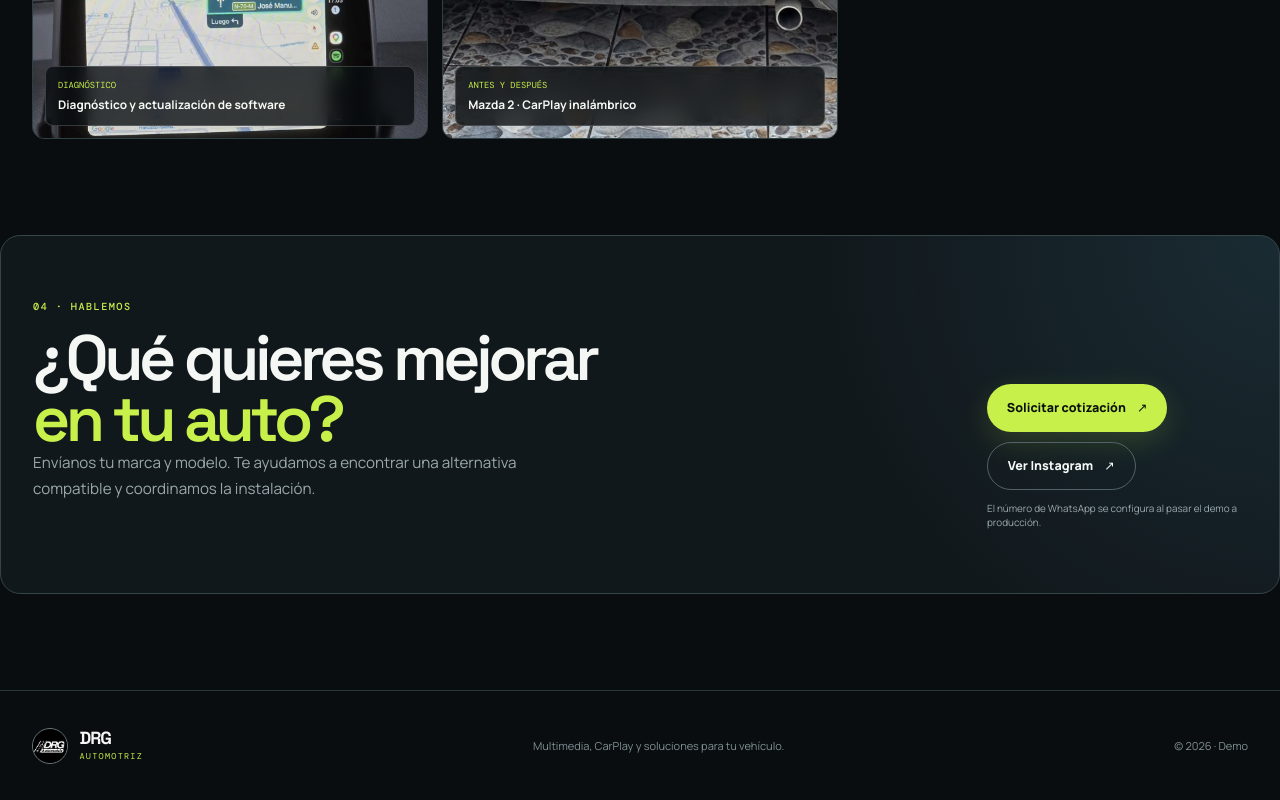
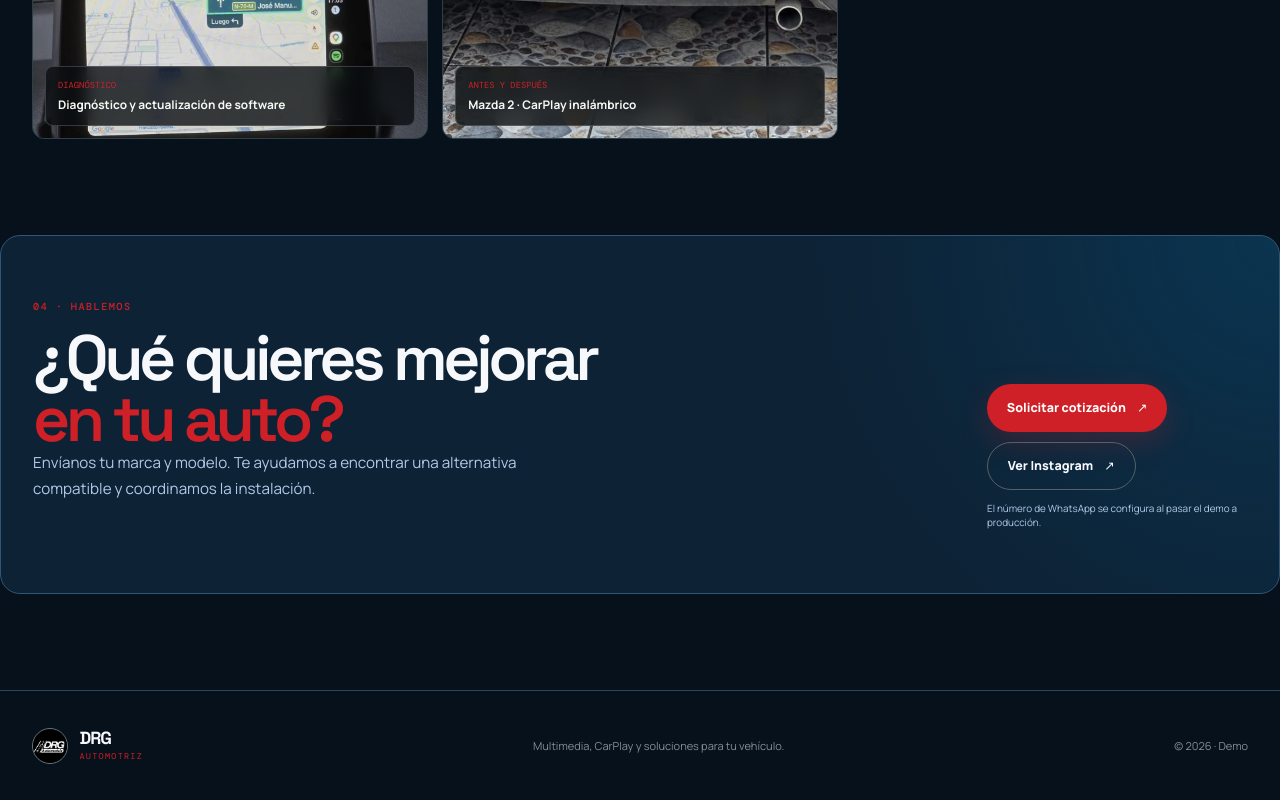
Before and after one commit to nicomico82-code/drg-automotriz-demo, a React (Vite) app: page / in a window 1280 px wide. Shown: the part 4549-5349 px from the top of the page. Built offline with nearby package versions, Linux system fonts and the light colour scheme.

Commit message:
Align DRG palette with brand mockup

```diff
--- a/src/styles.css
+++ b/src/styles.css
@@ -1,25 +1,25 @@
 @import url('https://fonts.googleapis.com/css2?family=DM+Mono:wght@400;500&family=Manrope:wght@400;500;600;700;800&family=Space+Grotesk:wght@400;500;600;700&display=swap');
 
 :root {
-  color: #f4f7f4;
-  background: #090d10;
+  color: #f6f8fb;
+  background: #07111c;
   font-family: "Manrope", system-ui, sans-serif;
   font-synthesis: none;
   line-height: 1.45;
-  --night: #090d10;
-  --panel: #11181c;
-  --panel-2: #172126;
-  --paper: #f4f7f4;
-  --ink: #f4f7f4;
-  --muted: #9aa8ab;
-  --muted-dark: #667579;
-  --line: #2b393d;
-  --accent: #c8f04b;
-  --accent-2: #69d7ff;
-  --accent-dark: #102011;
-  --danger: #ff7e67;
-  --surface: #f8faf7;
-  --focus: #69d7ff;
+  --night: #07111c;
+  --panel: #0d2235;
+  --panel-2: #12344f;
+  --paper: #f6f8fb;
+  --ink: #f6f8fb;
+  --muted: #b1c9e6;
+  --muted-dark: #7891aa;
+  --line: #294763;
+  --accent: #ce2026;
+  --accent-2: #0088cb;
+  --accent-dark: #450b0d;
+  --danger: #ff7478;
+  --surface: #ffffff;
+  --focus: #ffcb05;
 }
 
 * { box-sizing: border-box; }
@@ -33,39 +33,39 @@
 :where(button, a, input, select, textarea):focus-visible { outline: 3px solid var(--focus); outline-offset: 3px; }
 
 .store-shell { min-height: 100vh; overflow: hidden; background: var(--night); }
-.demo-bar { display: flex; align-items: center; justify-content: center; gap: .55rem; min-height: 32px; padding: .42rem 1.5rem; background: var(--accent); color: #0b130d; font-family: "DM Mono", monospace; font-size: .61rem; letter-spacing: .04em; }
-.demo-dot { width: 7px; height: 7px; border-radius: 50%; background: #1f3b22; box-shadow: 0 0 0 4px rgba(31, 59, 34, .14); }
-.demo-bar__right { position: absolute; right: 2rem; color: #315833; }
+.demo-bar { display: flex; align-items: center; justify-content: center; gap: .55rem; min-height: 32px; padding: .42rem 1.5rem; background: var(--accent); color: #ffffff; font-family: "DM Mono", monospace; font-size: .61rem; letter-spacing: .04em; }
+.demo-dot { width: 7px; height: 7px; border-radius: 50%; background: #ffcb05; box-shadow: 0 0 0 4px rgba(255, 203, 5, .2); }
+.demo-bar__right { position: absolute; right: 2rem; color: #fbe3d9; }
 
-.store-header { position: sticky; z-index: 10; top: 0; display: flex; align-items: center; justify-content: space-between; gap: 2rem; max-width: none; margin: 0; padding: .95rem max(2rem, calc((100vw - 1320px) / 2 + 2rem)); border-bottom: 1px solid rgba(151, 173, 177, .18); background: rgba(9, 13, 16, .84); backdrop-filter: blur(18px); }
+.store-header { position: sticky; z-index: 10; top: 0; display: flex; align-items: center; justify-content: space-between; gap: 2rem; max-width: none; margin: 0; padding: .95rem max(2rem, calc((100vw - 1320px) / 2 + 2rem)); border-bottom: 1px solid rgba(177, 201, 230, .2); background: rgba(7, 17, 28, .88); backdrop-filter: blur(18px); }
 .store-brand { display: inline-flex; align-items: center; gap: .72rem; }
 .store-brand__logo { display: grid; place-items: center; width: 48px; height: 48px; overflow: hidden; border: 1px solid #69767a; border-radius: 50%; background: #000; }
 .store-brand__logo img { width: 100%; height: 100%; object-fit: cover; }
 .store-brand span:last-child { display: grid; line-height: 1; }
 .store-brand strong { color: var(--ink); font-family: "Space Grotesk", sans-serif; font-size: 1.33rem; font-weight: 700; letter-spacing: -.06em; }
 .store-brand small { margin-top: .3rem; color: var(--accent); font-family: "DM Mono", monospace; font-size: .53rem; letter-spacing: .15em; text-transform: uppercase; }
-.store-nav { display: flex; gap: 1.8rem; color: #b5c2c3; font-size: .76rem; }
+.store-nav { display: flex; gap: 1.8rem; color: #b1c9e6; font-size: .76rem; }
 .store-nav a { position: relative; font-weight: 600; }
 .store-nav a::after { position: absolute; right: 0; bottom: -.45rem; left: 0; height: 2px; background: var(--accent); content: ""; transform: scaleX(0); transform-origin: left; transition: transform .2s ease; }
 .store-nav a:hover { color: var(--accent); }
 .store-nav a:hover::after, .store-nav a:focus-visible::after { transform: scaleX(1); }
 .cart-button { display: inline-flex; align-items: center; gap: .6rem; padding: .62rem .72rem; border: 1px solid transparent; border-radius: 999px; background: transparent; color: var(--ink); font-size: .76rem; font-weight: 700; }
 .cart-button:hover { border-color: var(--line); background: var(--panel); }
-.cart-button b { display: grid; place-items: center; min-width: 24px; height: 24px; padding: 0 .28rem; border-radius: 50%; background: var(--accent); color: #0a100c; font-size: .68rem; }
+.cart-button b { display: grid; place-items: center; min-width: 24px; height: 24px; padding: 0 .28rem; border-radius: 50%; background: var(--accent); color: #ffffff; font-size: .68rem; }
 
 .store-hero { position: relative; display: grid; grid-template-columns: minmax(0, 1fr) minmax(390px, .88fr); gap: clamp(3rem, 7vw, 7rem); align-items: center; max-width: 1320px; margin: 0 auto; padding: 6.7rem 2rem 6.5rem; }
-.store-hero::before { position: absolute; z-index: 0; top: -10rem; left: -18rem; width: 46rem; height: 46rem; border-radius: 50%; background: radial-gradient(circle, rgba(200, 240, 75, .12), transparent 65%); content: ""; pointer-events: none; }
+.store-hero::before { position: absolute; z-index: 0; top: -10rem; left: -18rem; width: 46rem; height: 46rem; border-radius: 50%; background: radial-gradient(circle, rgba(206, 32, 38, .16), transparent 65%); content: ""; pointer-events: none; }
 .store-hero__copy, .store-hero__visual { position: relative; z-index: 1; }
 .store-hero__copy { max-width: 720px; }
 .eyebrow { display: flex; align-items: center; gap: .55rem; margin: 0; color: var(--accent); font-family: "DM Mono", monospace; font-size: .64rem; font-weight: 500; letter-spacing: .14em; text-transform: uppercase; }
 .eyebrow-line { width: 29px; height: 1px; background: var(--accent); }
 .store-hero h1 { max-width: 720px; margin: 1.15rem 0 1.45rem; color: var(--ink); font-family: "Space Grotesk", sans-serif; font-size: clamp(3.2rem, 6.7vw, 6.5rem); font-weight: 600; letter-spacing: -.075em; line-height: .92; }
 h1 em, h2 em { color: var(--accent); font-style: normal; }
-.store-hero__copy > p:not(.eyebrow) { max-width: 580px; margin: 0 0 2rem; color: #aab8bb; font-size: 1.08rem; line-height: 1.65; }
+.store-hero__copy > p:not(.eyebrow) { max-width: 580px; margin: 0 0 2rem; color: #b1c9e6; font-size: 1.08rem; line-height: 1.65; }
 .hero-actions { display: flex; flex-wrap: wrap; gap: .7rem; }
 .primary-button, .secondary-button { display: inline-flex; align-items: center; justify-content: center; gap: .7rem; min-height: 48px; padding: .8rem 1.24rem; border-radius: 999px; font-size: .78rem; font-weight: 800; transition: transform .2s ease, background .2s ease, color .2s ease, border-color .2s ease, box-shadow .2s ease; }
-.primary-button { background: var(--accent); color: #0a100c; box-shadow: 0 10px 30px rgba(200, 240, 75, .16); }
-.primary-button:hover { background: #dbff72; box-shadow: 0 14px 36px rgba(200, 240, 75, .24); transform: translateY(-2px); }
+.primary-button { background: var(--accent); color: #ffffff; box-shadow: 0 10px 30px rgba(206, 32, 38, .24); }
+.primary-button:hover { background: #ed1c24; box-shadow: 0 14px 36px rgba(206, 32, 38, .34); transform: translateY(-2px); }
 .secondary-button { border: 1px solid #536266; background: transparent; color: var(--ink); }
 .secondary-button:hover { border-color: var(--accent); color: var(--accent); transform: translateY(-2px); }
 .hero-proof { display: flex; align-items: center; gap: .8rem; max-width: 390px; margin-top: 4rem; padding-top: 1.2rem; border-top: 1px solid var(--line); }
@@ -74,7 +74,7 @@
 .hero-proof p { margin: .23rem 0 0; color: var(--muted); font-size: .72rem; }
 .store-hero__visual { min-height: 565px; }
 .store-hero__visual > img { width: 100%; height: 565px; border: 1px solid #344449; border-radius: 26px; object-fit: cover; filter: saturate(.9) contrast(1.06); box-shadow: 0 28px 80px rgba(0, 0, 0, .45); }
-.hero-product-card { position: absolute; right: -1.5rem; bottom: 1.4rem; display: grid; gap: .27rem; width: 230px; padding: 1.05rem 1.1rem; border: 1px solid #44565a; border-left: 4px solid var(--accent); border-radius: 11px; background: rgba(16, 24, 28, .94); box-shadow: 10px 12px 0 rgba(200, 240, 75, .13); }
+.hero-product-card { position: absolute; right: -1.5rem; bottom: 1.4rem; display: grid; gap: .27rem; width: 230px; padding: 1.05rem 1.1rem; border: 1px solid #315576; border-left: 4px solid var(--accent); border-radius: 11px; background: rgba(13, 34, 53, .95); box-shadow: 10px 12px 0 rgba(206, 32, 38, .18); }
 .hero-product-card span { color: var(--accent); font-family: "DM Mono", monospace; font-size: .55rem; letter-spacing: .09em; text-transform: uppercase; }
 .hero-product-card strong { color: var(--ink); font-family: "Space Grotesk", sans-serif; font-size: 1.05rem; line-height: 1.08; }
 .hero-product-card b { margin-top: .3rem; color: #b0c2c4; font-size: .73rem; }
@@ -84,7 +84,7 @@
 .trust-strip { display: grid; grid-template-columns: repeat(4, 1fr); max-width: 1320px; margin: 0 auto; border-top: 1px solid var(--line); border-bottom: 1px solid var(--line); }
 .trust-strip > div { display: grid; grid-template-columns: 34px 1fr; column-gap: .7rem; padding: 1.35rem 1rem; border-right: 1px solid var(--line); }
 .trust-strip > div:last-child { border-right: 0; }
-.trust-strip span { grid-row: span 2; display: grid; place-items: center; width: 30px; height: 30px; border-radius: 50%; background: rgba(200, 240, 75, .12); color: var(--accent); font-size: 1rem; }
+.trust-strip span { grid-row: span 2; display: grid; place-items: center; width: 30px; height: 30px; border-radius: 50%; background: rgba(255, 203, 5, .14); color: #ffcb05; font-size: 1rem; }
 .trust-strip strong { align-self: end; font-size: .75rem; }
 .trust-strip small { margin-top: .25rem; color: var(--muted); font-size: .66rem; }
 
@@ -95,9 +95,9 @@
 .catalog-toolbar { display: flex; align-items: center; justify-content: space-between; gap: 1.5rem; padding: 1.35rem 0; }
 .category-list { display: flex; flex-wrap: wrap; gap: .45rem; }
 .category-button { padding: .58rem .82rem; border: 1px solid #3c4a4e; border-radius: 999px; background: transparent; color: var(--muted); font-size: .68rem; font-weight: 700; }
-.category-button:hover, .category-button.is-active { border-color: var(--accent); background: var(--accent); color: #0a100c; }
+.category-button:hover, .category-button.is-active { border-color: var(--accent); background: var(--accent); color: #ffffff; }
 .search-box { display: flex; align-items: center; gap: .6rem; width: 240px; padding: .58rem .8rem; border: 1px solid #3c4a4e; border-radius: 999px; background: var(--panel); color: var(--muted); }
-.search-box:focus-within { border-color: var(--accent-2); box-shadow: 0 0 0 3px rgba(105, 215, 255, .1); }
+.search-box:focus-within { border-color: var(--accent-2); box-shadow: 0 0 0 3px rgba(0, 136, 203, .18); }
 .search-box input { width: 100%; border: 0; outline: 0; background: transparent; font-size: .72rem; }
 .product-grid { display: grid; grid-template-columns: repeat(3, minmax(0, 1fr)); gap: 1.15rem; }
 .product-card { overflow: hidden; border: 1px solid #2e3e43; border-radius: 16px; background: var(--panel); box-shadow: 0 14px 35px rgba(0, 0, 0, .15); transition: transform .22s ease, border-color .22s ease, box-shadow .22s ease; }
@@ -105,8 +105,8 @@
 .product-card__image { position: relative; display: block; width: 100%; padding: 0; overflow: hidden; aspect-ratio: 1.15; background: #1c262a; text-align: left; }
 .product-card__image img { width: 100%; height: 100%; object-fit: cover; filter: saturate(.9); transition: transform .45s ease, filter .45s ease; }
 .product-card:hover .product-card__image img { filter: saturate(1.05); transform: scale(1.045); }
-.product-card__badge { position: absolute; top: .8rem; left: .8rem; padding: .34rem .5rem; border: 1px solid rgba(10, 16, 12, .2); border-radius: 999px; background: var(--accent); color: #0a100c; font-family: "DM Mono", monospace; font-size: .54rem; letter-spacing: .04em; text-transform: uppercase; }
-.product-card__image-action { position: absolute; right: .8rem; bottom: .8rem; padding: .4rem .6rem; border-radius: 999px; background: #0a100c; color: var(--accent); font-size: .62rem; opacity: 0; transform: translateY(6px); transition: opacity .2s ease, transform .2s ease; }
+.product-card__badge { position: absolute; top: .8rem; left: .8rem; padding: .34rem .5rem; border: 1px solid rgba(255, 255, 255, .2); border-radius: 999px; background: var(--accent); color: #ffffff; font-family: "DM Mono", monospace; font-size: .54rem; letter-spacing: .04em; text-transform: uppercase; }
+.product-card__image-action { position: absolute; right: .8rem; bottom: .8rem; padding: .4rem .6rem; border-radius: 999px; background: #07111c; color: #ffcb05; font-size: .62rem; opacity: 0; transform: translateY(6px); transition: opacity .2s ease, transform .2s ease; }
 .product-card:hover .product-card__image-action, .product-card__image:focus-visible .product-card__image-action { opacity: 1; transform: translateY(0); }
 .product-card__body { padding: 1.1rem 1.15rem 1.2rem; }
 .product-card__category { margin: 0 0 .3rem; color: var(--accent); font-family: "DM Mono", monospace; font-size: .57rem; letter-spacing: .09em; text-transform: uppercase; }
@@ -117,12 +117,12 @@
 .product-card__footer strong { color: var(--ink); font-size: .9rem; }
 .product-card__footer del { color: #708084; font-size: .66rem; }
 .text-button { padding: .35rem 0; background: transparent; color: var(--accent); font-size: .7rem; font-weight: 800; }
-.text-button:hover { color: #e0ff82; }
+.text-button:hover { color: #ffcb05; }
 .no-results { padding: 5rem 1rem; border: 1px dashed #3d4e52; text-align: center; }
 .no-results h3 { margin: 0; color: var(--ink); font-family: "Space Grotesk", sans-serif; font-size: 2rem; }
 .no-results p { color: var(--muted); }
 
-.service-section { display: grid; grid-template-columns: minmax(0, 1fr) minmax(360px, .9fr); gap: 5rem; max-width: 1320px; margin: 0 auto 6rem; padding: 5.3rem 2rem; border-top: 1px solid var(--line); border-bottom: 1px solid var(--line); background: linear-gradient(120deg, rgba(200, 240, 75, .05), transparent 50%); }
+.service-section { display: grid; grid-template-columns: minmax(0, 1fr) minmax(360px, .9fr); gap: 5rem; max-width: 1320px; margin: 0 auto 6rem; padding: 5.3rem 2rem; border-top: 1px solid var(--line); border-bottom: 1px solid var(--line); background: linear-gradient(120deg, rgba(0, 136, 203, .09), transparent 50%); }
 .service-section__intro h2, .contact-section h2 { max-width: 620px; margin: .8rem 0 1rem; color: var(--ink); font-family: "Space Grotesk", sans-serif; font-size: clamp(2.6rem, 5vw, 4.7rem); font-weight: 600; letter-spacing: -.07em; line-height: .96; }
 .service-section__intro > p:not(.eyebrow), .contact-section > div:first-child > p:last-child { max-width: 540px; margin: 0 0 1.7rem; color: var(--muted); font-size: .95rem; line-height: 1.7; }
 .service-steps { display: grid; align-self: end; border-top: 1px solid var(--line); }
@@ -141,7 +141,7 @@
 .gallery-grid figcaption span { color: var(--accent); font-family: "DM Mono", monospace; font-size: .55rem; text-transform: uppercase; }
 .gallery-grid figcaption strong { color: #f6faf5; font-size: .74rem; }
 
-.contact-section { display: flex; align-items: end; justify-content: space-between; gap: 3rem; max-width: 1320px; margin: 0 auto 6rem; padding: 4rem 2rem; border: 1px solid #344449; border-radius: 20px; background: radial-gradient(circle at 100% 0, rgba(105, 215, 255, .1), transparent 35%), var(--panel); }
+.contact-section { display: flex; align-items: end; justify-content: space-between; gap: 3rem; max-width: 1320px; margin: 0 auto 6rem; padding: 4rem 2rem; border: 1px solid #315576; border-radius: 20px; background: radial-gradient(circle at 100% 0, rgba(0, 136, 203, .18), transparent 35%), var(--panel); }
 .contact-section h2 { margin-bottom: 0; }
 .contact-actions { display: grid; justify-items: start; gap: .65rem; min-width: 240px; }
 .contact-actions small { max-width: 260px; color: var(--muted); font-size: .62rem; line-height: 1.45; }
@@ -166,7 +166,7 @@
 .option-group__label { display: block; margin-bottom: .6rem; color: var(--ink); font-size: .7rem; font-weight: 700; }
 .option-list { display: flex; flex-wrap: wrap; gap: .45rem; }
 .option-chip { min-width: 42px; padding: .55rem .7rem; border: 1px solid #3c4c50; border-radius: 8px; background: transparent; color: var(--muted); font-size: .7rem; }
-.option-chip:hover, .option-chip.is-selected { border-color: var(--accent); background: var(--accent); color: #0a100c; }
+.option-chip:hover, .option-chip.is-selected { border-color: var(--accent); background: var(--accent); color: #ffffff; }
 .product-modal__actions { display: flex; gap: .65rem; }
 .product-modal__actions .primary-button { flex: 1; border-radius: 7px; }
 .close-button { position: absolute; z-index: 1; top: 1rem; right: 1rem; display: grid; place-items: center; width: 34px; height: 34px; border: 1px solid #405054; border-radius: 50%; background: var(--panel); color: var(--ink); font-size: 1.3rem; line-height: 1; }
@@ -198,7 +198,7 @@
 .cart-note { color: var(--muted); font-size: .68rem; line-height: 1.5; }
 .primary-button--wide { width: 100%; margin-top: .9rem; border-radius: 7px; }
 .empty-cart { display: grid; justify-items: center; padding: 5rem 1rem; text-align: center; }
-.empty-cart__icon { display: grid; place-items: center; width: 58px; height: 58px; border-radius: 50%; background: rgba(200, 240, 75, .12); color: var(--accent); font-size: 1.6rem; }
+.empty-cart__icon { display: grid; place-items: center; width: 58px; height: 58px; border-radius: 50%; background: rgba(255, 203, 5, .14); color: #ffcb05; font-size: 1.6rem; }
 .empty-cart h3 { margin: 1rem 0 .25rem; color: var(--ink); font-family: "Space Grotesk", sans-serif; font-size: 1.6rem; }
 .empty-cart p { max-width: 220px; margin: 0; color: var(--muted); font-size: .78rem; }
 
@@ -207,10 +207,10 @@
 .checkout-grid { display: grid; grid-template-columns: 1fr 1fr; gap: .9rem; }
 .checkout-modal label, .quote-modal label { display: grid; gap: .38rem; color: var(--muted); font-size: .68rem; font-weight: 600; }
 .checkout-modal input, .checkout-modal select, .checkout-modal textarea, .quote-modal input, .quote-modal select, .quote-modal textarea { width: 100%; border: 1px solid #3e4e52; border-radius: 8px; outline: 0; background: #0d1417; color: var(--ink); padding: .75rem; font-size: .78rem; }
-.checkout-modal input:focus, .checkout-modal select:focus, .checkout-modal textarea:focus, .quote-modal input:focus, .quote-modal select:focus, .quote-modal textarea:focus { border-color: var(--accent-2); box-shadow: 0 0 0 3px rgba(105, 215, 255, .1); }
+.checkout-modal input:focus, .checkout-modal select:focus, .checkout-modal textarea:focus, .quote-modal input:focus, .quote-modal select:focus, .quote-modal textarea:focus { border-color: var(--accent-2); box-shadow: 0 0 0 3px rgba(0, 136, 203, .18); }
 .checkout-modal textarea, .quote-modal textarea { min-height: 72px; resize: vertical; }
 .optional { color: #6f8083; font-weight: 400; }
-.form-error { margin: 0; padding: .7rem; border-radius: 7px; background: rgba(255, 126, 103, .12); color: #ff9d8b; font-size: .72rem; }
+.form-error { margin: 0; padding: .7rem; border-radius: 7px; background: rgba(206, 32, 38, .16); color: #ffb1b4; font-size: .72rem; }
 .checkout-summary { display: grid; gap: .55rem; margin-top: .5rem; padding: 1rem 0; border-top: 1px solid var(--line); border-bottom: 1px solid var(--line); }
 .checkout-summary > div { display: flex; justify-content: space-between; color: var(--muted); font-size: .74rem; }
 .checkout-summary b { color: var(--ink); }
@@ -226,7 +226,7 @@
 .quote-success p:not(.eyebrow) { color: var(--muted); font-size: .84rem; line-height: 1.6; }
 
 .success-modal { max-width: 550px; padding: 3rem; text-align: center; }
-.success-icon { display: grid; place-items: center; width: 64px; height: 64px; margin: 0 auto 1.2rem; border-radius: 50%; background: rgba(200, 240, 75, .14); color: var(--accent); font-size: 2rem; }
+.success-icon { display: grid; place-items: center; width: 64px; height: 64px; margin: 0 auto 1.2rem; border-radius: 50%; background: rgba(255, 203, 5, .14); color: #ffcb05; font-size: 2rem; }
 .success-modal > p:not(.eyebrow) { color: var(--muted); font-size: .82rem; }
 .success-code { display: grid; gap: .3rem; margin: 1.5rem 0; padding: 1rem; border-radius: 9px; background: #1d2a2e; }
 .success-code span { color: var(--muted); font-family: "DM Mono", monospace; font-size: .58rem; text-transform: uppercase; }
@@ -234,7 +234,7 @@
 .success-detail { display: grid; grid-template-columns: 1fr 1fr; gap: .65rem 1rem; padding: 1rem; border: 1px solid var(--line); border-radius: 9px; color: var(--ink); text-align: left; font-size: .74rem; }
 .success-detail span { color: var(--muted); }
 .success-detail b { text-align: right; }
-.success-note { margin: 1rem 0 1.4rem; padding: .8rem; border-radius: 8px; background: rgba(105, 215, 255, .09); color: #9de1f8; font-size: .68rem; line-height: 1.45; }
+.success-note { margin: 1rem 0 1.4rem; padding: .8rem; border-radius: 8px; background: rgba(0, 136, 203, .14); color: #b1d9f4; font-size: .68rem; line-height: 1.45; }
 .success-modal .primary-button { width: 100%; border-radius: 7px; }
 
 @media (max-width: 980px) {
```
